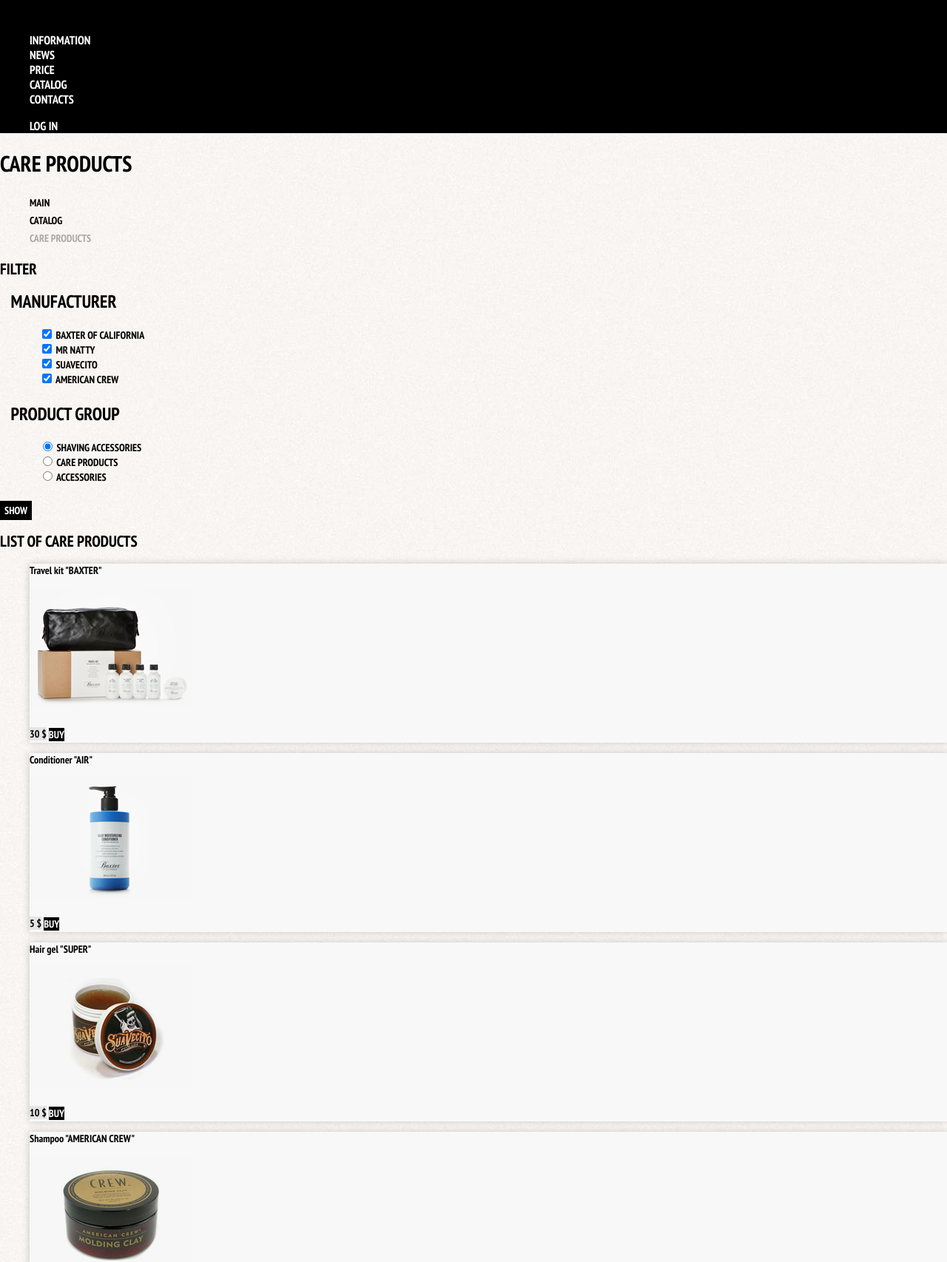
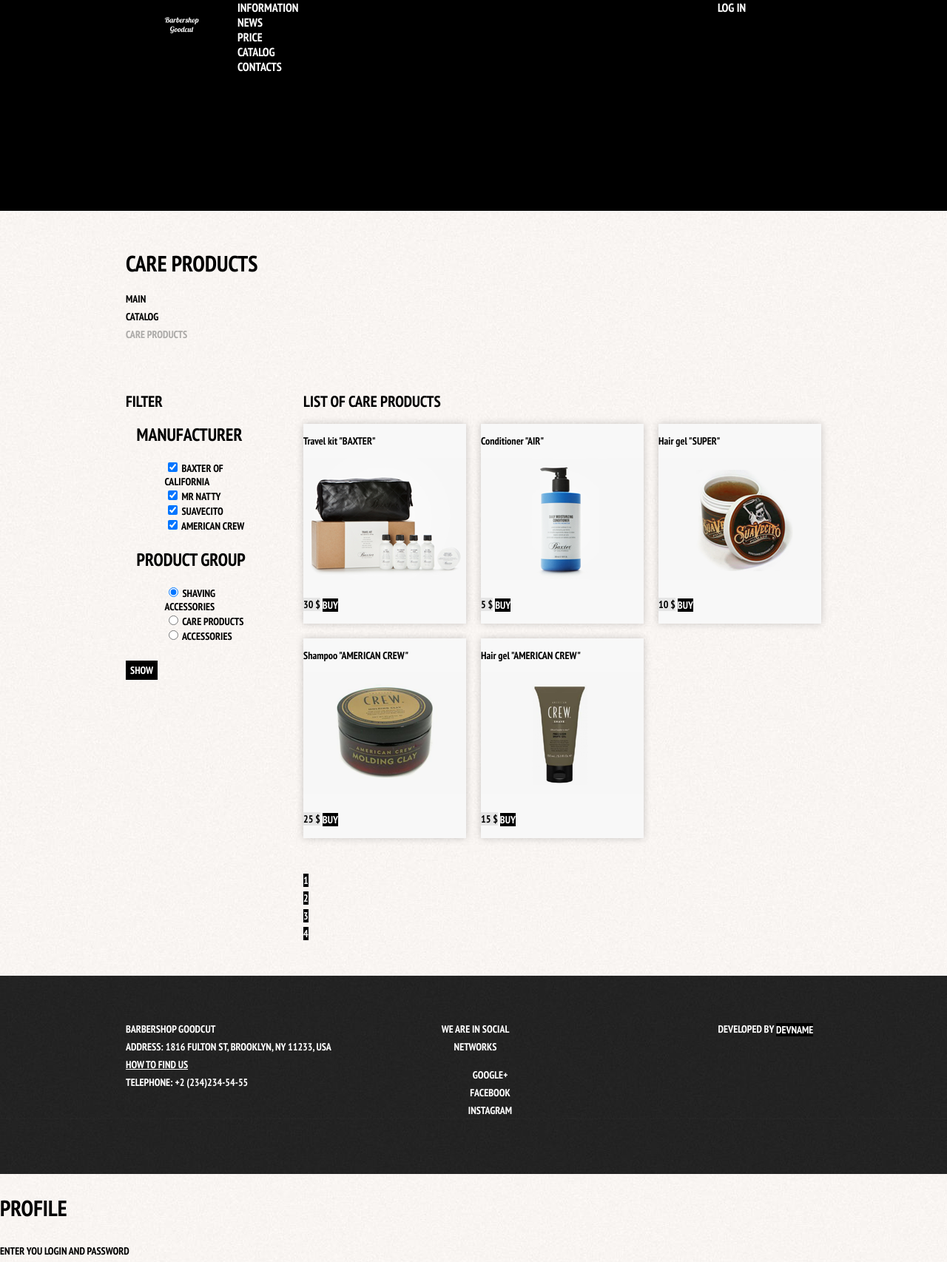
Before and after one commit to artshedrov/learnfront, a plain HTML site: page proj_1/catalog.html in a window 1280 px wide. Shown: the top 1706 px of the page at 74% size. Drawn offline with Linux system fonts and the light colour scheme.

Commit message:
flexbox complete

```diff
--- a/proj_1/catalog.html
+++ b/proj_1/catalog.html
@@ -9,9 +9,9 @@
 	</head>
 	<body class="inner-page">
 		<header class="main-header">
-			<nav class="main-navigation">
+			<nav class="main-navigation container">
 				<a class="main-header-logo" href="index.html">
-					<img src="img/logo.svg" width="111" height="24" alt="Logo Goodcut">
+					<img src="img/index-logo.svg" width="111" height="24" alt="Logo Goodcut">
 				</a>
 				<ul class="site-navigation">
 					<li><a href="info.html">Information</a></li>
@@ -33,6 +33,7 @@
 				<li><a href="catalog.html">Catalog</a></li>
 				<li class="breadcrumbs-current">Care products</li>
 			</ul>
+			<div class="catalog-columns">
 			<section class="filters">
 				<h2 class="visually-hidden">Filter</h2>
 				<form class="filter" method="get" action="#">
@@ -165,9 +166,11 @@
 					<li class="pagination-item"><a href="#">4</a></li>
 				</ul>
 			</section>
+			</div>
 		</main>
-		<footer class="footer-contacts">
-			<p>
+		<footer class="main-footer">
+			<div class="container">
+				<p class="footer-contacts">
 					Barbershop Goodcut<br>
 					Address: 1816 Fulton St, Brooklyn, NY 11233, USA<br>
 					<a href="map.html">How to find us</a><br>
@@ -181,10 +184,11 @@
 						<li><a class="social-button" href="#">Instagram</a></li>
 					</ul>
 				</div>
-			<p>
+				<p class="footer-copyright">
 					<b>Developed by</b>
 					<a class="button" href="#">DevName</a>
 				</p>
+			</div>
 		</footer>
 
 		<section class="modal modal-login">
--- a/proj_1/css/style.css
+++ b/proj_1/css/style.css
@@ -13,6 +13,80 @@ body {
 	background-position: top center;
 	background-repeat: no-repeat;
 }
+
+.container {
+	width: 940px;
+	margin: 0 auto;
+	padding: 0 10px;
+}
+
+.main-header {
+	margin-bottom: 75px;
+}
+
+.inner-page .main-header {
+	margin-bottom: 50px;
+	background-color: #000000;
+}
+
+.main-navigation {
+	min-height: 285px;
+	background-color: transparent;
+	display: flex;
+	flex-direction: column;
+	align-items: center;
+}
+
+.inner-page .main-navigation {
+	align-items: flex-start;
+	min-height: 285px;
+	flex-direction: row;
+}
+
+.main-header-logo {
+	order: 2;
+	width: 368px;
+	height: 153px;
+}
+
+.inner-page .main-header-logo {
+	order: 0;
+	width: 111px;
+	height: 24px;
+	padding: 23px 20px;
+}
+
+.main-navigation-wrapper {
+	width: 100%;
+	margin-bottom: 60px;
+	min-height: 70px;
+}
+
+.main-navigation-wrapper .container {
+	display: flex;
+	justify-content: space-between;
+}
+
+.site-navigation {
+	width: 620px;
+	margin: 0;
+	padding: 0;
+	list-style: none;
+	min-height: 70px;
+}
+
+.user-navigation{
+	width: 140px;
+	margin: 0;
+	padding: 0;
+	list-style: none;
+	min-height: 70px;
+}
+
+.inner-page .user-navigation {
+	margin-left: auto;
+}
+
 .inner-page {
 	color: #000000;
 	background-color: #f9f6f3;
@@ -20,6 +94,11 @@ body {
 	background-position: 0 0;
 	background-repeat: repeat;
 }
+
+.inner-page .main-footer {
+	margin-top: 45px;
+}
+
 a {
 	text-decoration: none;
 }
@@ -67,12 +146,21 @@ a {
 	background-color: #242424;
 }
 
+.features {
+	margin-bottom: 80px;
+}
+
 .features-list {
+	display: flex;
+	justify-content: space-between;
+	margin: 0;
+	padding: 0;
 	list-style: none;
+	min-height: 170px;
 }
 
 .features-item {
-	text-align: center;
+	width: 300px;
 }
 
 .features-item h3 {
@@ -81,6 +169,10 @@ a {
 }
 
 .index-columns {
+	display: flex;
+	justify-content: space-between;
+	padding: 50px 80px;
+	margin-bottom: 35px;
 	color: #000000;
 
 	background-color: #f8f5f2;
@@ -94,6 +186,11 @@ a {
 	line-height: 42px;
 }
 
+.news {
+	width: 380px;
+	min-height: 315px;
+}
+
 .news-list {
 	list-style: none;
 }
@@ -102,9 +199,22 @@ a {
 	text-transform: none;
 }
 
+.gallery {
+	width: 300px;
+	min-height: 315px;
+}
+
 .gallery-content {
 	background-color: #cccccc;
 	border: 7px solid #ffffff;
+}
+
+.contacts {
+	width: 380px;
+}
+
+.appointment {
+	width: 300px;
 }
 
 .appointment-item input {
@@ -119,12 +229,18 @@ a {
 }
 
 .page-title {
+	margin: 0;
+	margin-bottom: 15px;
+	padding: 0;
 	font-size: 30px;
 	line-height: 42px;
 }
 
 .breadcrumbs {
-	list-style: none;
+	padding: 0;
+	margin: 0;
+	margin-bottom: 50px;
+	/*list-style: none;*/
 }
 
 .breadcrumbs a {
@@ -165,13 +281,35 @@ a {
 	opacity: 0.5;
 }
 
+.catalog {
+	width: 700px;
+	min-height: 687px;
+}
+
+.catalog-columns {
+	display: flex;
+	justify-content: space-between;
+}
+
 .catalog-list {
+	display: flex;
+	flex-wrap: wrap;
+	padding: 0;
+	margin: 0;
+	margin-bottom: 25px;
 	list-style: none;
 }
 
 .catalog-item {
+	width: 220px;
+	margin-bottom: 20px;
+	margin-right: 20px;
 	background-color: #f8f8f8;
 	box-shadow: 0 0 10px rgba(0, 0, 0, 0.2);
+}
+
+.catalog-item:nth-child(3n) {
+	margin-right: 0;
 }
 
 .catalog-item:hover {
@@ -205,7 +343,10 @@ a {
 }
 
 .pagination-list {
+	padding: 0;
+	margin: 0;
 	list-style: none;
+	min-height: 47px;
 }
 
 .pagination-item a {
@@ -226,6 +367,10 @@ a {
 	color: #000000;
 
 	background-color: #ffffff;
+}
+
+.product-photos {
+    width: 460px;
 }
 
 .product-photo-preview {
@@ -252,6 +397,10 @@ a {
 	background-color: #e5e5e5;
 }
 
+.product-info {
+    width: 390px;
+}
+
 .product-info h3 {
 	font-size: 24px;
 	line-height: 30px;
@@ -261,7 +410,13 @@ a {
 	list-style: none;
 }
 
+.filters {
+	width: 180px;
+}
+
 .main-footer {
+	padding: 60px 0;
+	margin-top: 65px;
 	color: #ffffff;
 
 	background-color: #212121;
@@ -270,9 +425,21 @@ a {
 	background-repeat: repeat;
 }
 
+.main-footer .container {
+	display: flex;
+}
+
+.footer-contacts {
+	width: 320px;
+	margin: 0;
+	margin-right: 80px;
+}
+
 .footer-contacts a {
+	width: 320px;
 	color: #ffffff;
 	text-decoration: underline;
+	margin: 0;
 }
 
 .footer-contacts a:hover,
@@ -280,6 +447,7 @@ a {
 	text-decoration: none;
 }
 .footer-social {
+	width: 145px;
 	text-align: center;
 }
 
@@ -291,7 +459,10 @@ a {
 }
 
 .footer-copyright {
+	width: 150px;
+	margin: 0;
 	text-align: center;
+	margin-left: auto;
 }
 
 .footer-copyright .button:hover,
```
Also changed, not shown: proj_1/catalog-item.html (+8 -5 lines), proj_1/index.html (+7 -1 lines), proj_1/img/studio.jpg (added), 1 other file. Lines whose indentation alone changed are shown as unchanged.
